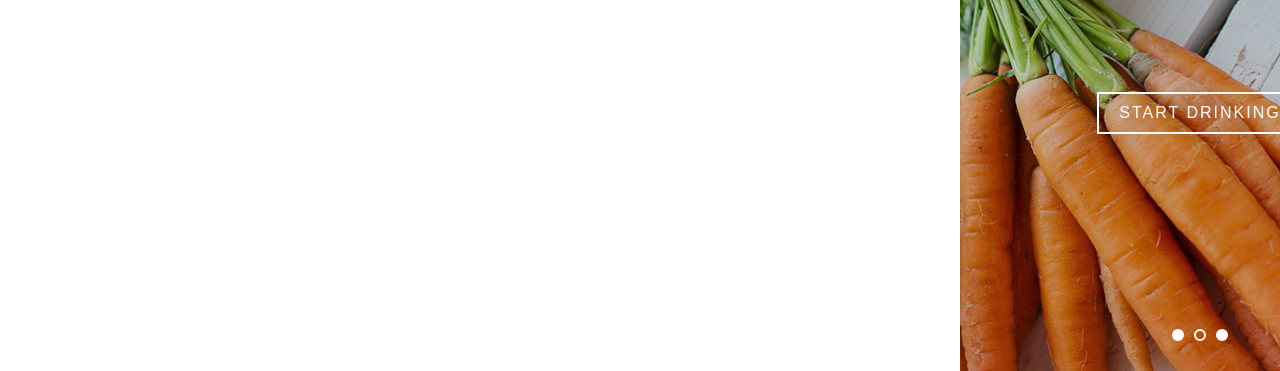
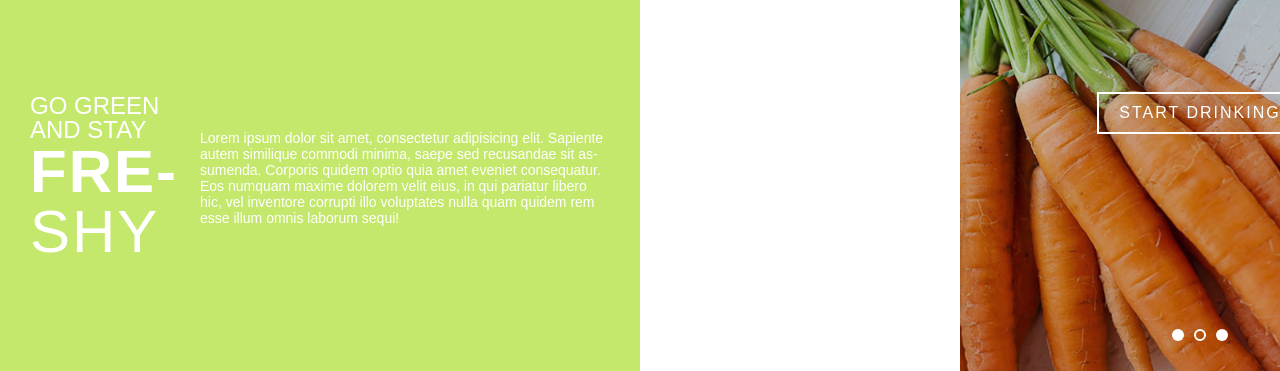
Before and after one commit to dpaguba/organic-juicy, a plain HTML site: page index.html in a window 1280 px wide. Shown: the part 620-991 px from the top of the page. Drawn offline with Linux system fonts and the light colour scheme; a web font is replaced by a local one.

Commit message:
feat: add stylesfor freshy block

```diff
--- a/style.css
+++ b/style.css
@@ -244,3 +244,45 @@ body {
   border: 2px solid #fff;
   background-color: transparent;
 }
+
+/* -------------------------------- MAIN / FRESHY -------------------------------- */
+.freshy {
+  grid-area: freshy;
+  background-color: var(--green);
+}
+
+.common {
+  color: #fff;
+
+  display: flex;
+  justify-content: center;
+  align-items: center;
+
+  gap: 30px;
+  padding: 30px;
+}
+
+.title {
+  font-family: var(--title);
+  font-size: 24px;
+  width: 140px;
+  font-weight: 300;
+  line-height: 1;
+}
+
+.title span{
+  font-size: 60px;
+  font-weight: 400;
+  letter-spacing: 2px;
+
+  display: block;
+}
+
+.title span::first-line{
+  font-weight: 900;
+}
+
+.common__desc {
+  min-width: 60%;
+  hyphens: auto;
+}
```
